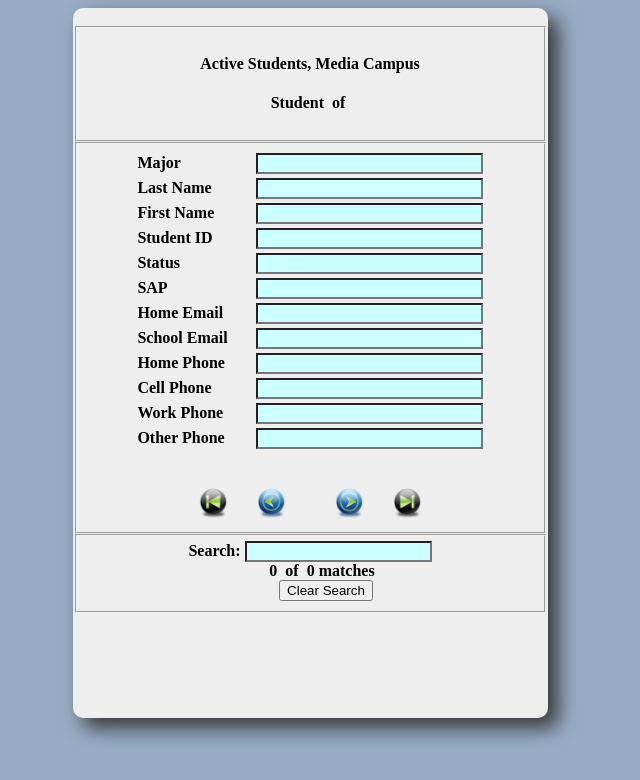
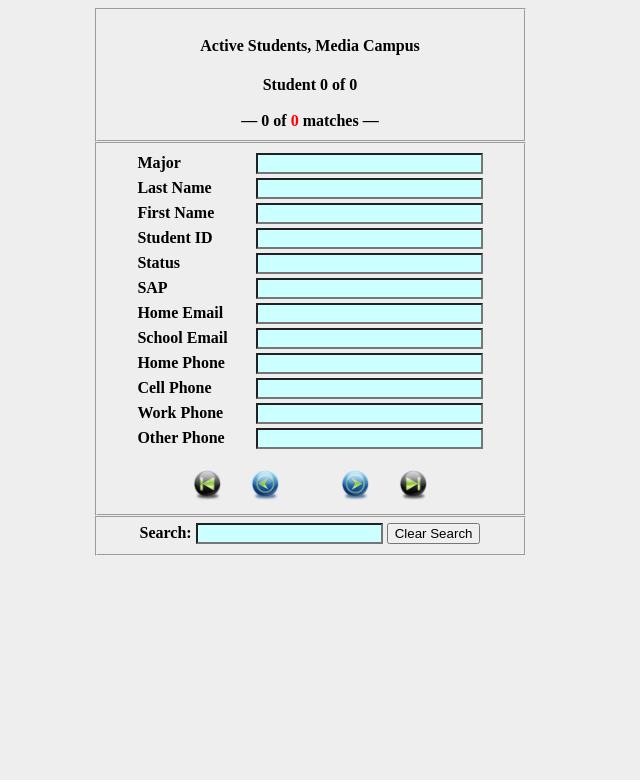
Before and after one commit to SabbaKilam/StudentLookup, a plain HTML site: page stud1nf0/StudentLookup.html in a window 1280 px wide. Shown: the whole page, without its empty margins (330-970 px from the left). Drawn offline with Linux system fonts and the light colour scheme; a script that the page names is missing.

Commit message:
Login improve-4

```diff
--- a/stud1nf0/StudentLookup.html
+++ b/stud1nf0/StudentLookup.html
@@ -9,7 +9,8 @@
             background-color: #ccffff;
         }
         body{
-            background-color: #97ACC4;
+            background-color:#eee;
+            #97ACC4;
             #ddd;
         }
         table{
@@ -22,25 +23,22 @@
         #margin-bottom: 50px;
         #margin-right: 325px;
         #margin-left: 325px;
-        width: 475px;
-        height: 710px;
-        border-radius: 10px;
-        box-shadow: 10px 10px 20px #373737;
+        width: 435px;
+        height: 690px;
+        #border-radius: 10px;
+        #box-shadow: 10px 10px 20px #373737;
         }
     </style>
 </head>
 <body>
 <center>
 <article class="box">
-    <br>
     <fieldset>
     <div id = "div1"><h4>Active Students, Media Campus</h4></div>
     <strong>
-    Student <span id='c'></span>
-    &nbsp;of&nbsp;
-    <span id='m'></span>
+       <center>Student <span id='c'>0</span> of <span id='m'>0</span></center> <br>
+        <center>&mdash; <span id='matchIndex'>0</span> of <span id='matchCount' style="color: red;">0</span> matches  &mdash;</center>
     </strong>
-    <br><br>
     </fieldset>
     <fieldset>
         <table>
@@ -59,24 +57,22 @@
                 <tr><td>Other Phone </td><td><input id="field11" readonly size="25"></td></tr>
             </tbody>
         </table>
-        <br><br>
+        <br>
         <img id="rs" src="../img/rs.png" width="30" height="30" style="cursor: pointer;">
          &nbsp;&nbsp;&nbsp;&nbsp;&nbsp;
         <img id="r" src="../img/b.png" width="30" height="30" style="cursor: pointer;">
-        &nbsp;&nbsp;&nbsp;&nbsp;&nbsp;&nbsp;&nbsp;&nbsp;&nbsp;&nbsp;
+        &nbsp;&nbsp;&nbsp;&nbsp;&nbsp;&nbsp;&nbsp;&nbsp;&nbsp;&nbsp;&nbsp;&nbsp;&nbsp;
         <img id="f" src="../img/f.png" width="30" height="30" style="cursor: pointer;">
         &nbsp;&nbsp;&nbsp;&nbsp;&nbsp;
         <img id="fs" src="../img/fs.png" width="30" height="30" style="cursor: pointer;">
     </fieldset>
     <fieldset>
         <strong>
-        Search: <input id="match" type="text"><br>
-        &nbsp;&nbsp;&nbsp;&nbsp;&nbsp;&nbsp;<span id='matchIndex'>0</span>
-        &nbsp;of&nbsp;
-        <span id='matchCount'>0</span>&nbsp;matches<br>
-        &nbsp;&nbsp;&nbsp;&nbsp;&nbsp;&nbsp;&nbsp;
+        Search: <input id="match" type="text">
+        </strong>
+
         <button id="btnClear">Clear Search</button>
-        </strong>
+
     </fieldset>
 </article>
 </center>
```
